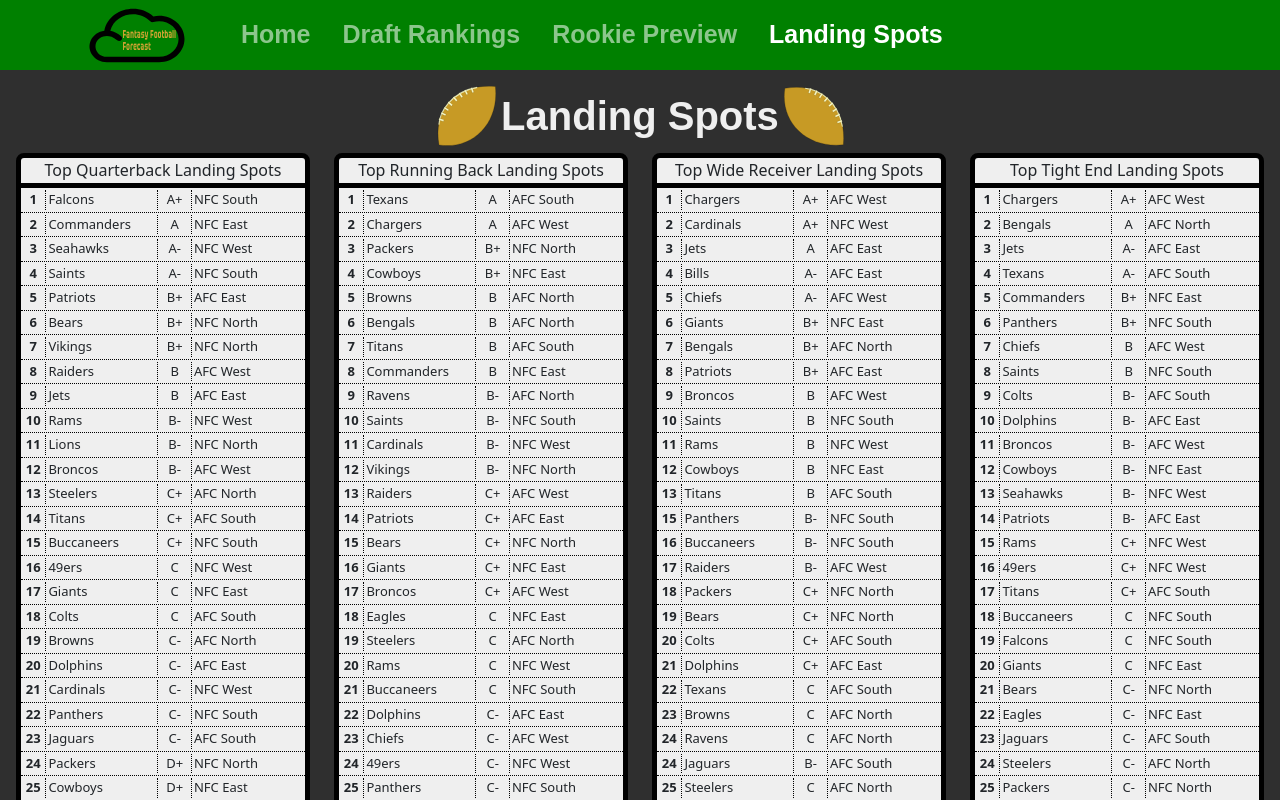
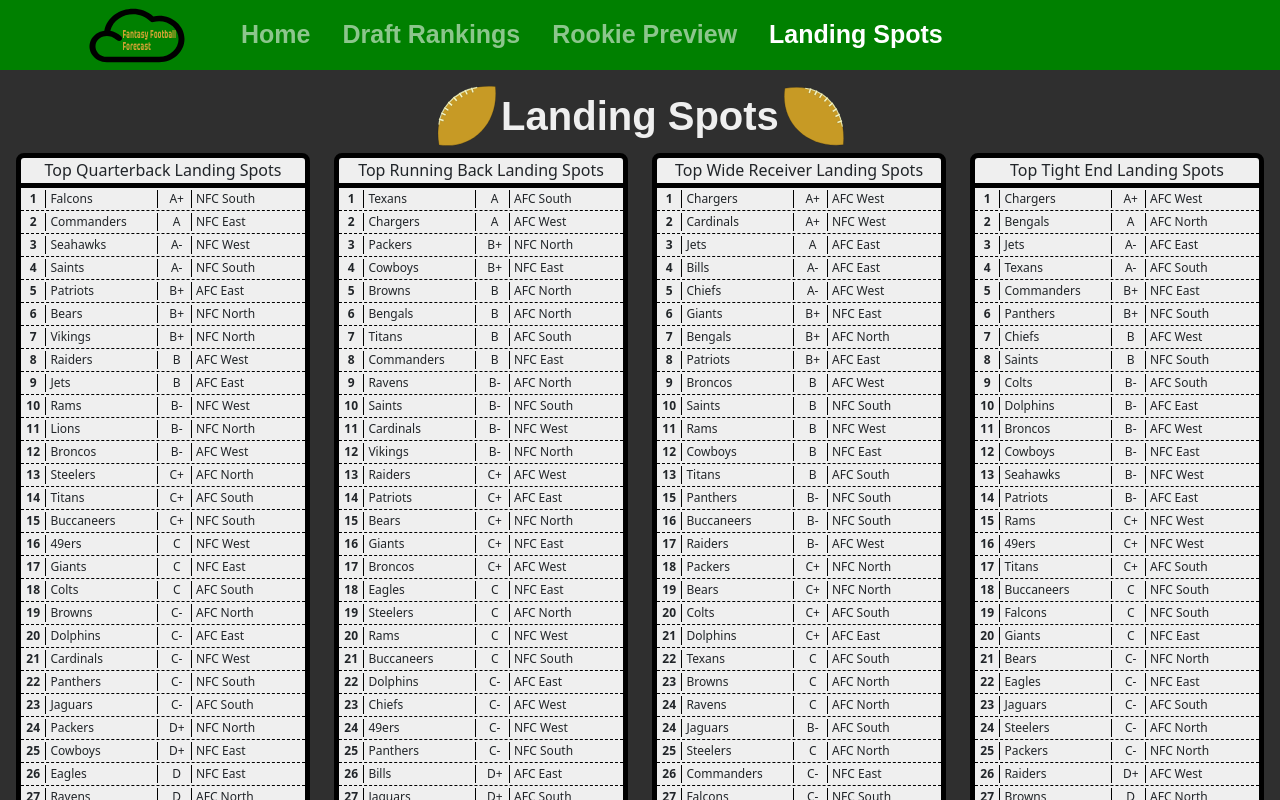
Before and after one commit to ejgaug/FantasyFootballForecast, a React (Vite) app: page /#/landing-spots in a window 1280 px wide. Shown: the top 800 px of the page. Built offline with nearby package versions, Linux system fonts and the light colour scheme; a web font is replaced by a local one.

Commit message:
changning rankings format

```diff
--- a/src/components/nav/pages/LandingSpots.jsx
+++ b/src/components/nav/pages/LandingSpots.jsx
@@ -28,13 +28,13 @@
     };
     const rankedItems = {
         justifyContent: 'center',  // Center horizontally
-        borderBottom: '1.5px dotted #000',
+        borderBottom: '1.5px dashed #000',
         marginTop: '0px',
         marginBottom: '0px',
         padding: '2px',
         display: 'grid',
         gridTemplateColumns: '8% 40% 12% 40%',
-        fontSize: '13px'
+        fontSize: '12px'
     };
     const rankNum = {
         paddingRight: '2px',
@@ -42,22 +42,22 @@
         textAlign: 'center'
     };
     const teamName = {
-        borderLeft: '1.5px dotted #000',
-        paddingRight: '2px',
-        paddingLeft: '2px',
+        borderLeft: '1.5px solid #000',
+        paddingRight: '0px',
+        paddingLeft: '4px',
         cursor: 'pointer',
     };
     const teamGrade = {
-        borderLeft: '1.5px dotted #000',
-        paddingRight: '2px',
-        paddingLeft: '2px',
+        borderLeft: '1.5px solid #000',
+        paddingRight: '0px',
+        paddingLeft: '4px',
         textAlign: 'center',
         // cursor: 'pointer',
     };
     const teamDivision = {
-        borderLeft: '1.5px dotted #000',
-        paddingRight: '2px',
-        paddingLeft: '2px',
+        borderLeft: '1.5px solid #000',
+        paddingRight: '0px',
+        paddingLeft: '4px',
         // cursor: 'pointer',
     };
     const modalAnalysis = {
```
